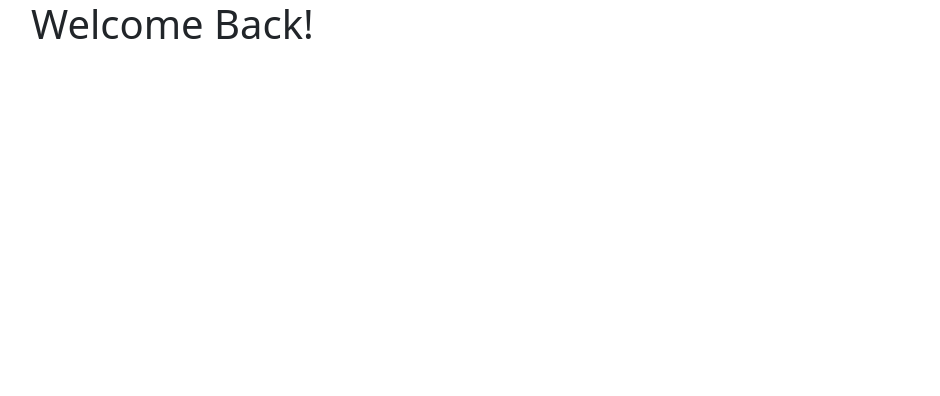
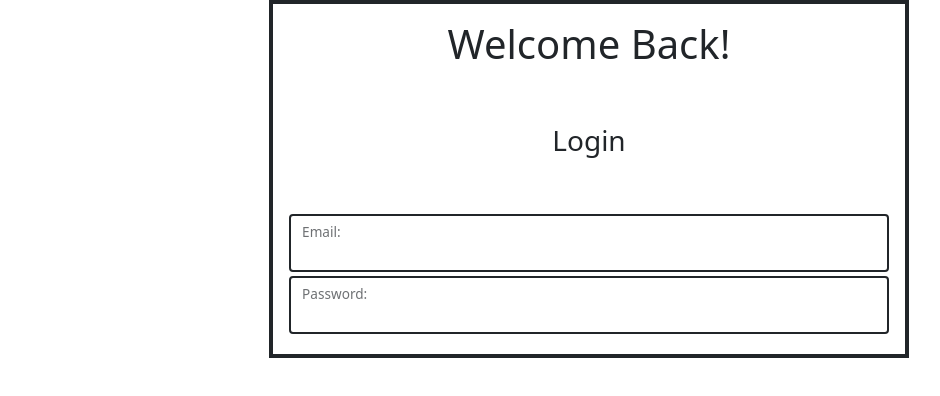
Before and after one commit to food-allergy-project/food-allergy-project, a React (Create React App) app in the folder frontend/: page /sign-in in a window 1280 px wide. Shown: the top 396 px of the page, without its empty margins (51-991 px from the left). Built offline with nearby package versions, Linux system fonts and the light colour scheme.

Commit message:
added email and password input bar

```diff
--- a/frontend/src/ui/SignIn.js
+++ b/frontend/src/ui/SignIn.js
@@ -1,13 +1,27 @@
 import React from "react";
 import {Container} from "react-bootstrap";
+
 
 export function SignIn () {
     return (
         <>
-            <Container>
+            <Container className='text-center border border-dark border-4 p-3 col-md-6 pt-3'>
                 <div>
                     <h1>Welcome Back!</h1>
                 </div>
+                <div className='p-5'>
+                    <h3>Login</h3>
+                </div>
+                <form>
+                    <div className='form-floating mb-1 col-md-15'>
+                        <input type='text' className='form-control border border-dark border-2'/>
+                        <label className='form-label'>Email: </label>
+                    </div>
+                    <div className='form-floating mb-1 col-md-15'>
+                        <input type='text' className='form-control border border-dark border-2'/>
+                        <label className='form-label'>Password: </label>
+                    </div>
+                </form>
             </Container>
         </>
     )
```
